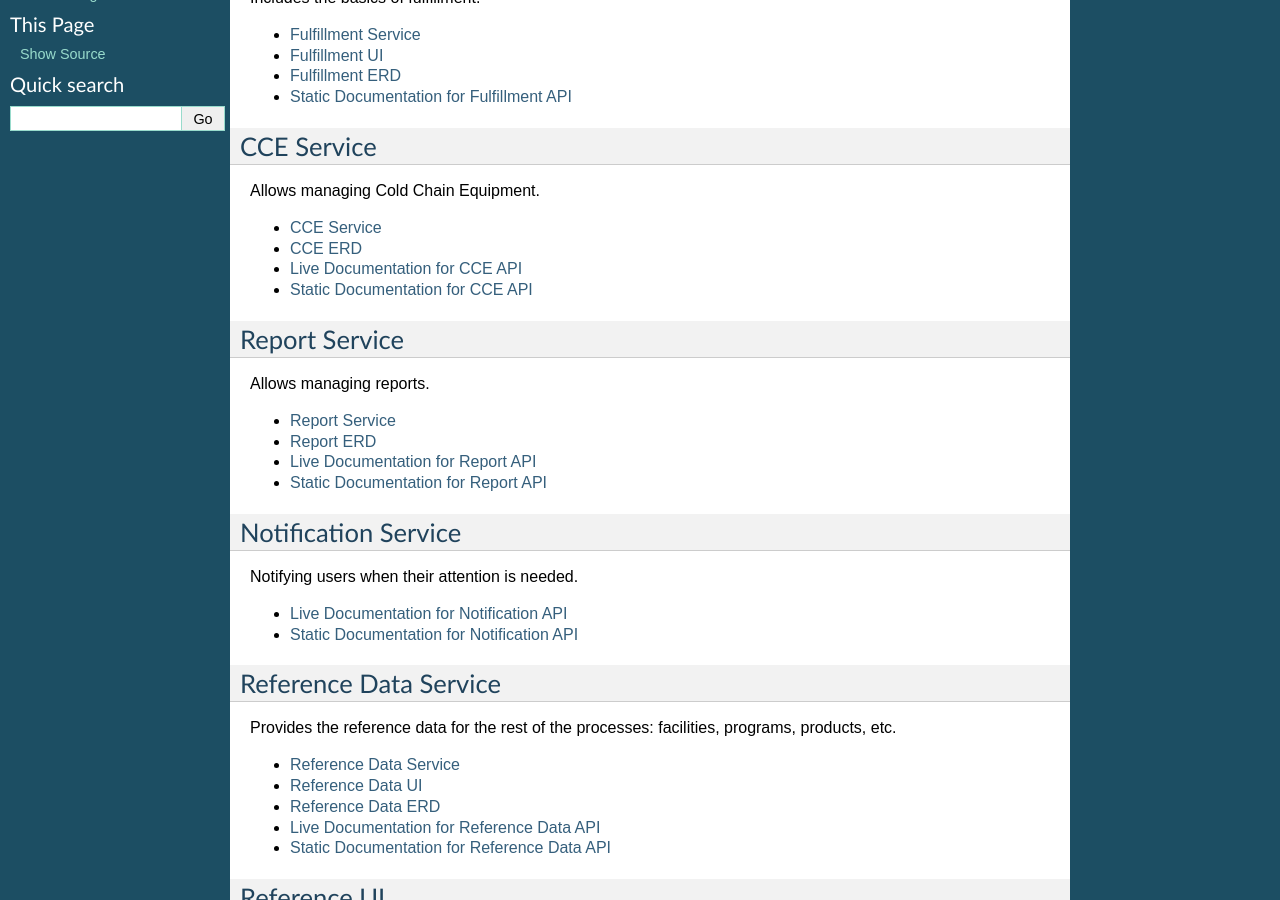
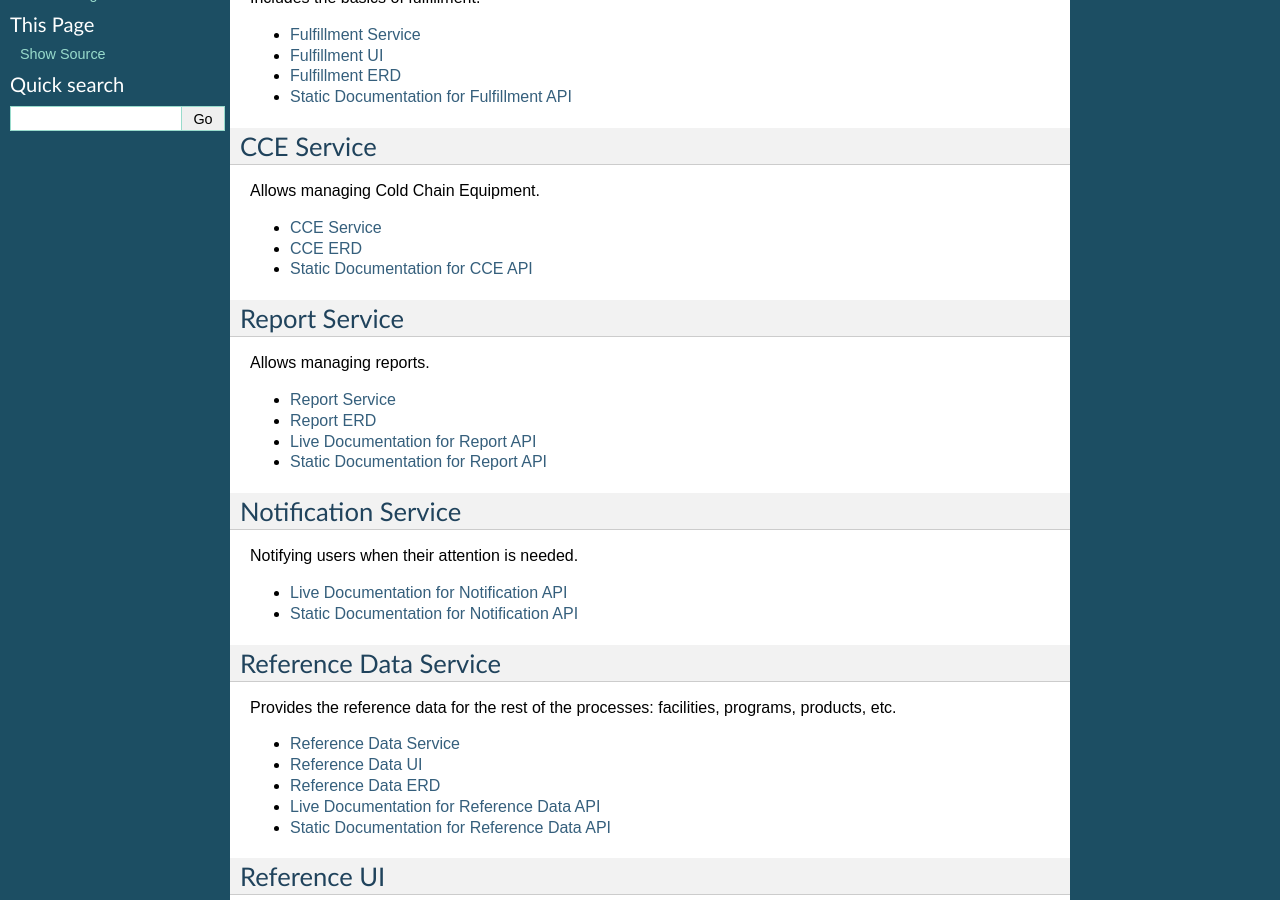
Before and after one commit to OpenLMIS/openlmis-ref-distro, a Sphinx documentation site: the page built from docs/source/components/index.rst, in a window 1280 px wide and 900 px high, scrolled down 354 px. Built offline with Sphinx 7.4.7, drawn with Linux system fonts in a browser that asks for light colours; pages that are not in the unit, such as notebooks, are missing from menus.

Commit message:
bump cce component docs

```diff
--- a/docs/source/components/erd-cce.rst
+++ b/docs/source/components/erd-cce.rst
@@ -4,5 +4,4 @@
 
 ERD schema of CCE service:
 
-* `Live ERD <http://ci.openlmis.org/erd-cce/>`_
-* `Zip ERD <http://build.openlmis.org/job/OpenLMIS-cce-erd-generation/lastSuccessfulBuild/artifact/erd-cce.zip>`_
+* `Zip ERD <http://build.openlmis.org/job/OpenLMIS-cce-erd-generation/116/artifact/erd-cce.zip>`_
--- a/docs/source/components/index.rst
+++ b/docs/source/components/index.rst
@@ -32,8 +32,7 @@
 
 - `CCE Service <cceService.html>`_
 - `CCE ERD <cce-fulfillment.html>`_
-- `Live Documentation for CCE API <http://test.openlmis.org/cce/docs/#/default>`_
-- `Static Documentation for CCE API <http://build.openlmis.org/job/OpenLMIS-cce-service/lastSuccessfulBuild/artifact/build/resources/main/api-definition.html>`_
+- `Static Documentation for CCE API <http://build.openlmis.org/job/OpenLMIS-cce-service/127/artifact/build/resources/main/api-definition.html>`_
 
 *******************
 Report Service
```
